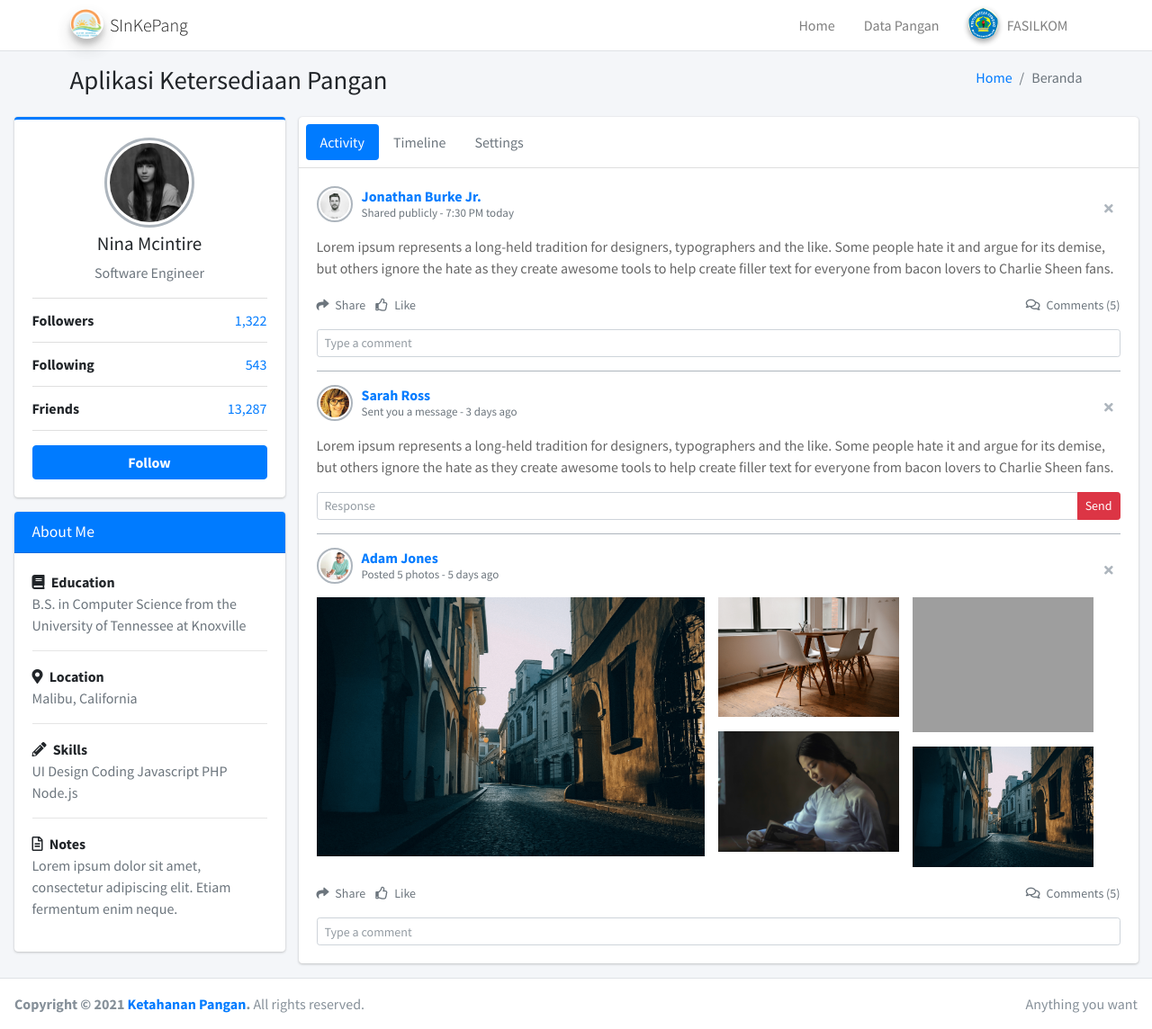
After one commit to riskarispianti/sikp, a CodeIgniter 4 app: template app/Views/profile/profile.php in a window 1280 px wide. The commit adds this page. Shown: the whole page at 90% size. Run offline with PHP 8.4 and a stand-in for CodeIgniter, Linux system fonts and the light colour scheme; the template is opened without the code that fills it, so the values that code supplies are empty; grey boxes labelled with a size stand in for pictures from a placeholder-image service; some libraries are stand-ins or nearby versions; grey boxes are pictures that could not be loaded.

Commit message:
buat halaman profile dan sertaannya

```diff
--- a/app/Config/Routes.php
+++ b/app/Config/Routes.php
@@ -33,6 +33,7 @@ $routes->setAutoRoute(true);
 // route since we don't have to scan directories.
 $routes->get('/', 'Login::index');
 $routes->get('/dashboard', 'Dashboard::index');
+$routes->get('/profile', 'Profile::index');
 
 /*
  * --------------------------------------------------------------------
--- a/app/Views/layout/navbar.php
+++ b/app/Views/layout/navbar.php
@@ -36,7 +36,7 @@
           </li>
           <!-- Menu Footer-->
           <li class="user-footer">
-            <a href="#" class="btn btn-default btn-flat">Profile</a>
+            <a href="/profile" class="btn btn-default btn-flat">Profile</a>
             <a href="#" class="btn btn-default btn-flat float-right">Sign out</a>
           </li>
         </ul>
--- /dev/null
+++ b/app/Views/profile/profile.php
@@ -0,0 +1,383 @@
+<?= $this->extend('layout/template'); ?>
+
+<?= $this->Section('content'); ?>
+
+<!-- Content Wrapper. Contains page content -->
+<div class="content-wrapper">
+  <!-- Content Header (Page header) -->
+  <div class="content-header">
+    <div class="container">
+      <div class="row mb-2">
+        <div class="col-sm-6">
+          <h1 class="m-0"> Aplikasi Ketersediaan Pangan</small></h1>
+        </div><!-- /.col -->
+        <div class="col-sm-6">
+          <ol class="breadcrumb float-sm-right">
+            <li class="breadcrumb-item"><a href="#">Home</a></li>
+            <li class="breadcrumb-item active">Beranda</li>
+          </ol>
+        </div><!-- /.col -->
+      </div><!-- /.row -->
+    </div><!-- /.container-fluid -->
+  </div>
+  <!-- /.content-header -->
+
+  <section class="content">
+    <div class="container-fluid">
+      <div class="row">
+        <div class="col-md-3">
+
+          <!-- Profile Image -->
+          <div class="card card-primary card-outline">
+            <div class="card-body box-profile">
+              <div class="text-center">
+                <img class="profile-user-img img-fluid img-circle" src="../../dist/img/user4-128x128.jpg" alt="User profile picture">
+              </div>
+
+              <h3 class="profile-username text-center">Nina Mcintire</h3>
+
+              <p class="text-muted text-center">Software Engineer</p>
+
+              <ul class="list-group list-group-unbordered mb-3">
+                <li class="list-group-item">
+                  <b>Followers</b> <a class="float-right">1,322</a>
+                </li>
+                <li class="list-group-item">
+                  <b>Following</b> <a class="float-right">543</a>
+                </li>
+                <li class="list-group-item">
+                  <b>Friends</b> <a class="float-right">13,287</a>
+                </li>
+              </ul>
+
+              <a href="#" class="btn btn-primary btn-block"><b>Follow</b></a>
+            </div>
+            <!-- /.card-body -->
+          </div>
+          <!-- /.card -->
+
+          <!-- About Me Box -->
+          <div class="card card-primary">
+            <div class="card-header">
+              <h3 class="card-title">About Me</h3>
+            </div>
+            <!-- /.card-header -->
+            <div class="card-body">
+              <strong><i class="fas fa-book mr-1"></i> Education</strong>
+
+              <p class="text-muted">
+                B.S. in Computer Science from the University of Tennessee at Knoxville
+              </p>
+
+              <hr>
+
+              <strong><i class="fas fa-map-marker-alt mr-1"></i> Location</strong>
+
+              <p class="text-muted">Malibu, California</p>
+
+              <hr>
+
+              <strong><i class="fas fa-pencil-alt mr-1"></i> Skills</strong>
+
+              <p class="text-muted">
+                <span class="tag tag-danger">UI Design</span>
+                <span class="tag tag-success">Coding</span>
+                <span class="tag tag-info">Javascript</span>
+                <span class="tag tag-warning">PHP</span>
+                <span class="tag tag-primary">Node.js</span>
+              </p>
+
+              <hr>
+
+              <strong><i class="far fa-file-alt mr-1"></i> Notes</strong>
+
+              <p class="text-muted">Lorem ipsum dolor sit amet, consectetur adipiscing elit. Etiam fermentum enim neque.</p>
+            </div>
+            <!-- /.card-body -->
+          </div>
+          <!-- /.card -->
+        </div>
+        <!-- /.col -->
+        <div class="col-md-9">
+          <div class="card">
+            <div class="card-header p-2">
+              <ul class="nav nav-pills">
+                <li class="nav-item"><a class="nav-link active" href="#activity" data-toggle="tab">Activity</a></li>
+                <li class="nav-item"><a class="nav-link" href="#timeline" data-toggle="tab">Timeline</a></li>
+                <li class="nav-item"><a class="nav-link" href="#settings" data-toggle="tab">Settings</a></li>
+              </ul>
+            </div><!-- /.card-header -->
+            <div class="card-body">
+              <div class="tab-content">
+                <div class="active tab-pane" id="activity">
+                  <!-- Post -->
+                  <div class="post">
+                    <div class="user-block">
+                      <img class="img-circle img-bordered-sm" src="../../dist/img/user1-128x128.jpg" alt="user image">
+                      <span class="username">
+                        <a href="#">Jonathan Burke Jr.</a>
+                        <a href="#" class="float-right btn-tool"><i class="fas fa-times"></i></a>
+                      </span>
+                      <span class="description">Shared publicly - 7:30 PM today</span>
+                    </div>
+                    <!-- /.user-block -->
+                    <p>
+                      Lorem ipsum represents a long-held tradition for designers,
+                      typographers and the like. Some people hate it and argue for
+                      its demise, but others ignore the hate as they create awesome
+                      tools to help create filler text for everyone from bacon lovers
+                      to Charlie Sheen fans.
+                    </p>
+
+                    <p>
+                      <a href="#" class="link-black text-sm mr-2"><i class="fas fa-share mr-1"></i> Share</a>
+                      <a href="#" class="link-black text-sm"><i class="far fa-thumbs-up mr-1"></i> Like</a>
+                      <span class="float-right">
+                        <a href="#" class="link-black text-sm">
+                          <i class="far fa-comments mr-1"></i> Comments (5)
+                        </a>
+                      </span>
+                    </p>
+
+                    <input class="form-control form-control-sm" type="text" placeholder="Type a comment">
+                  </div>
+                  <!-- /.post -->
+
+                  <!-- Post -->
+                  <div class="post clearfix">
+                    <div class="user-block">
+                      <img class="img-circle img-bordered-sm" src="../../dist/img/user7-128x128.jpg" alt="User Image">
+                      <span class="username">
+                        <a href="#">Sarah Ross</a>
+                        <a href="#" class="float-right btn-tool"><i class="fas fa-times"></i></a>
+                      </span>
+                      <span class="description">Sent you a message - 3 days ago</span>
+                    </div>
+                    <!-- /.user-block -->
+                    <p>
+                      Lorem ipsum represents a long-held tradition for designers,
+                      typographers and the like. Some people hate it and argue for
+                      its demise, but others ignore the hate as they create awesome
+                      tools to help create filler text for everyone from bacon lovers
+                      to Charlie Sheen fans.
+                    </p>
+
+                    <form class="form-horizontal">
+                      <div class="input-group input-group-sm mb-0">
+                        <input class="form-control form-control-sm" placeholder="Response">
+                        <div class="input-group-append">
+                          <button type="submit" class="btn btn-danger">Send</button>
+                        </div>
+                      </div>
+                    </form>
+                  </div>
+                  <!-- /.post -->
+
+                  <!-- Post -->
+                  <div class="post">
+                    <div class="user-block">
+                      <img class="img-circle img-bordered-sm" src="../../dist/img/user6-128x128.jpg" alt="User Image">
+                      <span class="username">
+                        <a href="#">Adam Jones</a>
+                        <a href="#" class="float-right btn-tool"><i class="fas fa-times"></i></a>
+                      </span>
+                      <span class="description">Posted 5 photos - 5 days ago</span>
+                    </div>
+                    <!-- /.user-block -->
+                    <div class="row mb-3">
+                      <div class="col-sm-6">
+                        <img class="img-fluid" src="../../dist/img/photo1.png" alt="Photo">
+                      </div>
+                      <!-- /.col -->
+                      <div class="col-sm-6">
+                        <div class="row">
+                          <div class="col-sm-6">
+                            <img class="img-fluid mb-3" src="../../dist/img/photo2.png" alt="Photo">
+                            <img class="img-fluid" src="../../dist/img/photo3.jpg" alt="Photo">
+                          </div>
+                          <!-- /.col -->
+                          <div class="col-sm-6">
+                            <img class="img-fluid mb-3" src="../../dist/img/photo4.jpg" alt="Photo">
+                            <img class="img-fluid" src="../../dist/img/photo1.png" alt="Photo">
+                          </div>
+                          <!-- /.col -->
+                        </div>
+                        <!-- /.row -->
+                      </div>
+                      <!-- /.col -->
+                    </div>
+                    <!-- /.row -->
+
+                    <p>
+                      <a href="#" class="link-black text-sm mr-2"><i class="fas fa-share mr-1"></i> Share</a>
+                      <a href="#" class="link-black text-sm"><i class="far fa-thumbs-up mr-1"></i> Like</a>
+                      <span class="float-right">
+                        <a href="#" class="link-black text-sm">
+                          <i class="far fa-comments mr-1"></i> Comments (5)
+                        </a>
+                      </span>
+                    </p>
+
+                    <input class="form-control form-control-sm" type="text" placeholder="Type a comment">
+                  </div>
+                  <!-- /.post -->
+                </div>
+                <!-- /.tab-pane -->
+                <div class="tab-pane" id="timeline">
+                  <!-- The timeline -->
+                  <div class="timeline timeline-inverse">
+                    <!-- timeline time label -->
+                    <div class="time-label">
+                      <span class="bg-danger">
+                        10 Feb. 2014
+                      </span>
+                    </div>
+                    <!-- /.timeline-label -->
+                    <!-- timeline item -->
+                    <div>
+                      <i class="fas fa-envelope bg-primary"></i>
+
+                      <div class="timeline-item">
+                        <span class="time"><i class="far fa-clock"></i> 12:05</span>
+
+                        <h3 class="timeline-header"><a href="#">Support Team</a> sent you an email</h3>
+
+                        <div class="timeline-body">
+                          Etsy doostang zoodles disqus groupon greplin oooj voxy zoodles,
+                          weebly ning heekya handango imeem plugg dopplr jibjab, movity
+                          jajah plickers sifteo edmodo ifttt zimbra. Babblely odeo kaboodle
+                          quora plaxo ideeli hulu weebly balihoo...
+                        </div>
+                        <div class="timeline-footer">
+                          <a href="#" class="btn btn-primary btn-sm">Read more</a>
+                          <a href="#" class="btn btn-danger btn-sm">Delete</a>
+                        </div>
+                      </div>
+                    </div>
+                    <!-- END timeline item -->
+                    <!-- timeline item -->
+                    <div>
+                      <i class="fas fa-user bg-info"></i>
+
+                      <div class="timeline-item">
+                        <span class="time"><i class="far fa-clock"></i> 5 mins ago</span>
+
+                        <h3 class="timeline-header border-0"><a href="#">Sarah Young</a> accepted your friend request
+                        </h3>
+                      </div>
+                    </div>
+                    <!-- END timeline item -->
+                    <!-- timeline item -->
+                    <div>
+                      <i class="fas fa-comments bg-warning"></i>
+
+                      <div class="timeline-item">
+                        <span class="time"><i class="far fa-clock"></i> 27 mins ago</span>
+
+                        <h3 class="timeline-header"><a href="#">Jay White</a> commented on your post</h3>
+
+                        <div class="timeline-body">
+                          Take me to your leader!
+                          Switzerland is small and neutral!
+                          We are more like Germany, ambitious and misunderstood!
+                        </div>
+                        <div class="timeline-footer">
+                          <a href="#" class="btn btn-warning btn-flat btn-sm">View comment</a>
+                        </div>
+                      </div>
+                    </div>
+                    <!-- END timeline item -->
+                    <!-- timeline time label -->
+                    <div class="time-label">
+                      <span class="bg-success">
+                        3 Jan. 2014
+                      </span>
+                    </div>
+                    <!-- /.timeline-label -->
+                    <!-- timeline item -->
+                    <div>
+                      <i class="fas fa-camera bg-purple"></i>
+
+                      <div class="timeline-item">
+                        <span class="time"><i class="far fa-clock"></i> 2 days ago</span>
+
+                        <h3 class="timeline-header"><a href="#">Mina Lee</a> uploaded new photos</h3>
+
+                        <div class="timeline-body">
+                          <img src="https://placehold.it/150x100" alt="...">
+                          <img src="https://placehold.it/150x100" alt="...">
+                          <img src="https://placehold.it/150x100" alt="...">
+                          <img src="https://placehold.it/150x100" alt="...">
+                        </div>
+                      </div>
+                    </div>
+                    <!-- END timeline item -->
+                    <div>
+                      <i class="far fa-clock bg-gray"></i>
+                    </div>
+                  </div>
+                </div>
+                <!-- /.tab-pane -->
+
+                <div class="tab-pane" id="settings">
+                  <form class="form-horizontal">
+                    <div class="form-group row">
+                      <label for="inputName" class="col-sm-2 col-form-label">Name</label>
+                      <div class="col-sm-10">
+                        <input type="email" class="form-control" id="inputName" placeholder="Name">
+                      </div>
+                    </div>
+                    <div class="form-group row">
+                      <label for="inputEmail" class="col-sm-2 col-form-label">Email</label>
+                      <div class="col-sm-10">
+                        <input type="email" class="form-control" id="inputEmail" placeholder="Email">
+                      </div>
+                    </div>
+                    <div class="form-group row">
+                      <label for="inputName2" class="col-sm-2 col-form-label">Name</label>
+                      <div class="col-sm-10">
+                        <input type="text" class="form-control" id="inputName2" placeholder="Name">
+                      </div>
+                    </div>
+                    <div class="form-group row">
+                      <label for="inputExperience" class="col-sm-2 col-form-label">Experience</label>
+                      <div class="col-sm-10">
+                        <textarea class="form-control" id="inputExperience" placeholder="Experience"></textarea>
+                      </div>
+                    </div>
+                    <div class="form-group row">
+                      <label for="inputSkills" class="col-sm-2 col-form-label">Skills</label>
+                      <div class="col-sm-10">
+                        <input type="text" class="form-control" id="inputSkills" placeholder="Skills">
+                      </div>
+                    </div>
+                    <div class="form-group row">
+                      <div class="offset-sm-2 col-sm-10">
+                        <div class="checkbox">
+                          <label>
+                            <input type="checkbox"> I agree to the <a href="#">terms and conditions</a>
+                          </label>
+                        </div>
+                      </div>
+                    </div>
+                    <div class="form-group row">
+                      <div class="offset-sm-2 col-sm-10">
+                        <button type="submit" class="btn btn-danger">Submit</button>
+                      </div>
+                    </div>
+                  </form>
+                </div>
+                <!-- /.tab-pane -->
+              </div>
+              <!-- /.tab-content -->
+            </div><!-- /.card-body -->
+          </div>
+          <!-- /.card -->
+        </div>
+        <!-- /.col -->
+      </div>
+      <!-- /.row -->
+    </div><!-- /.container-fluid -->
+  </section>
+
+  <?= $thid->endSection(); ?>
```
Also changed, not shown: app/Controllers/Profile.php (added, +14 -0 lines).
